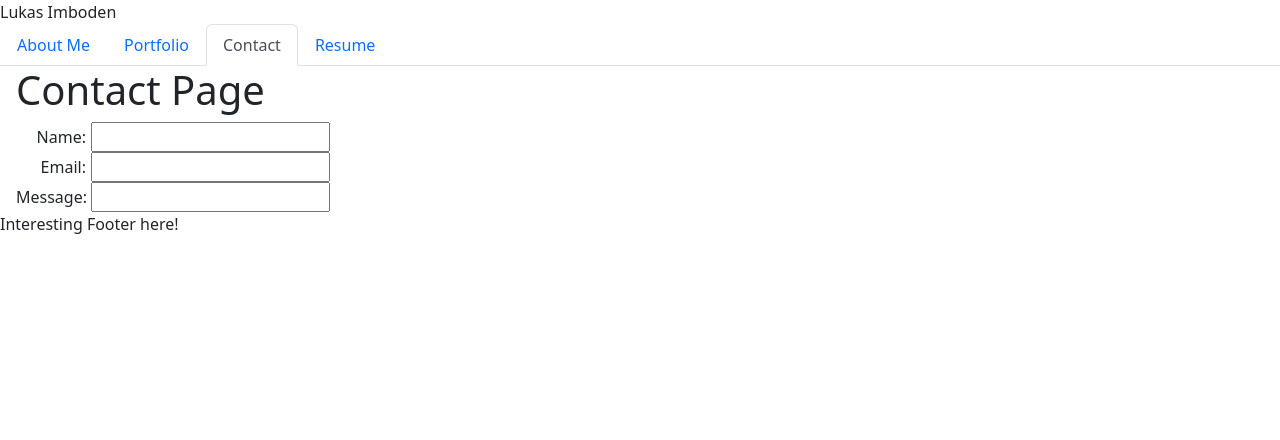
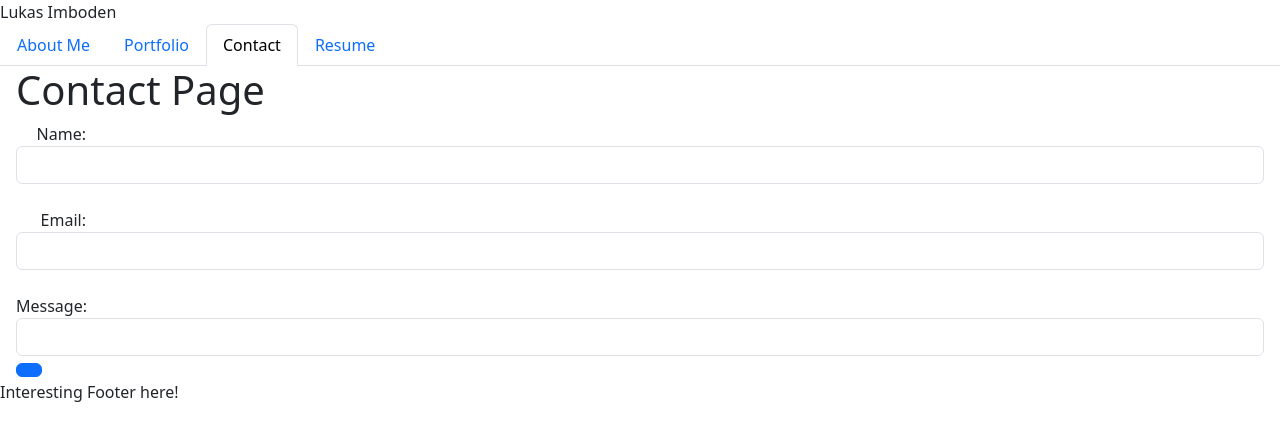
Before and after one commit to limboden/Portfolio-Website, a React (Vite) app: page /Contact in a window 1280 px wide. Shown: the top 440 px of the page. Built offline with nearby package versions, Linux system fonts and the light colour scheme.

Commit message:
added changes to form. don't know if working

```diff
--- a/package.json
+++ b/package.json
@@ -11,7 +11,8 @@
     "preview": "vite preview"
   },
   "dependencies": {
-    "bootstrap": "^5.2.3",
+    "bootstrap": "^5.3.3",
+    "popper.js": "^1.16.1",
     "react": "^18.2.0",
     "react-dom": "^18.2.0",
     "react-router-dom": "^6.11.1"
--- a/src/App.jsx
+++ b/src/App.jsx
@@ -1,6 +1,9 @@
 // Bringing in the required import from 'react-router-dom'
 import { Outlet } from 'react-router-dom';
 import Nav from './components/NavTabs';
+
+import 'bootstrap/dist/css/bootstrap.min.css';
+import 'bootstrap/dist/js/bootstrap.bundle.min.js';
 
 function App() {
   // The Outlet component will conditionally swap between the different pages according to the URL
--- a/src/pages/Contact.jsx
+++ b/src/pages/Contact.jsx
@@ -1,6 +1,3 @@
-
-
-
 const style = {
   label: {
     width: '70px',
@@ -13,15 +10,19 @@ export default function Contact() {
   return (
     <div>
       <h1>Contact Page</h1>
-      <form action="">
-        <label style={style.label} htmlFor="name">Name: </label>
-        <input id="name" type="text" required />
-        <br />
-        <label style={style.label} htmlFor="email">Email: </label>
-        <input id="email" type="email" required />
-        <br />
-        <label style={style.label} htmlFor="message">Message: </label>
-        <input id="message" type="textarea" required />
+      <form id="contactForm" class="form-group">
+        <div class="form-group">
+          <label style={style.label} for="name"><span class="text-danger"></span>Name: </label>
+          <input id="name" class="form-control" type="text" required />
+          <br />
+          <label style={style.label} for="email">Email: </label>
+          <input id="email" class="form-control" type="email" required />
+          <br />
+          <label style={style.label} for="message">Message: </label>
+          <input id="message" class="form-control" type="textarea" required />
+        </div>
+        <button type="submit" class="btn btn-primary" ></button>
+
       </form>
 
     </div>
```
Also changed, not shown: 1 other file (tests, documents, lock files or other folders).
